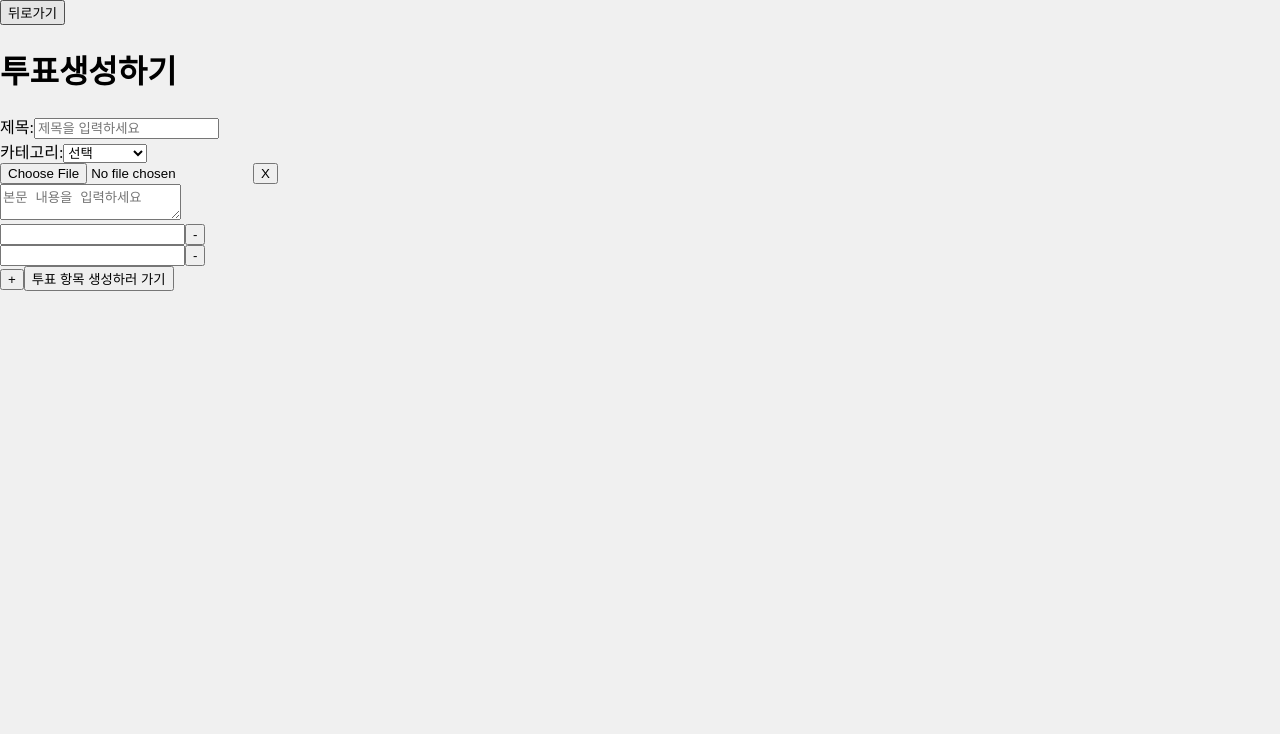
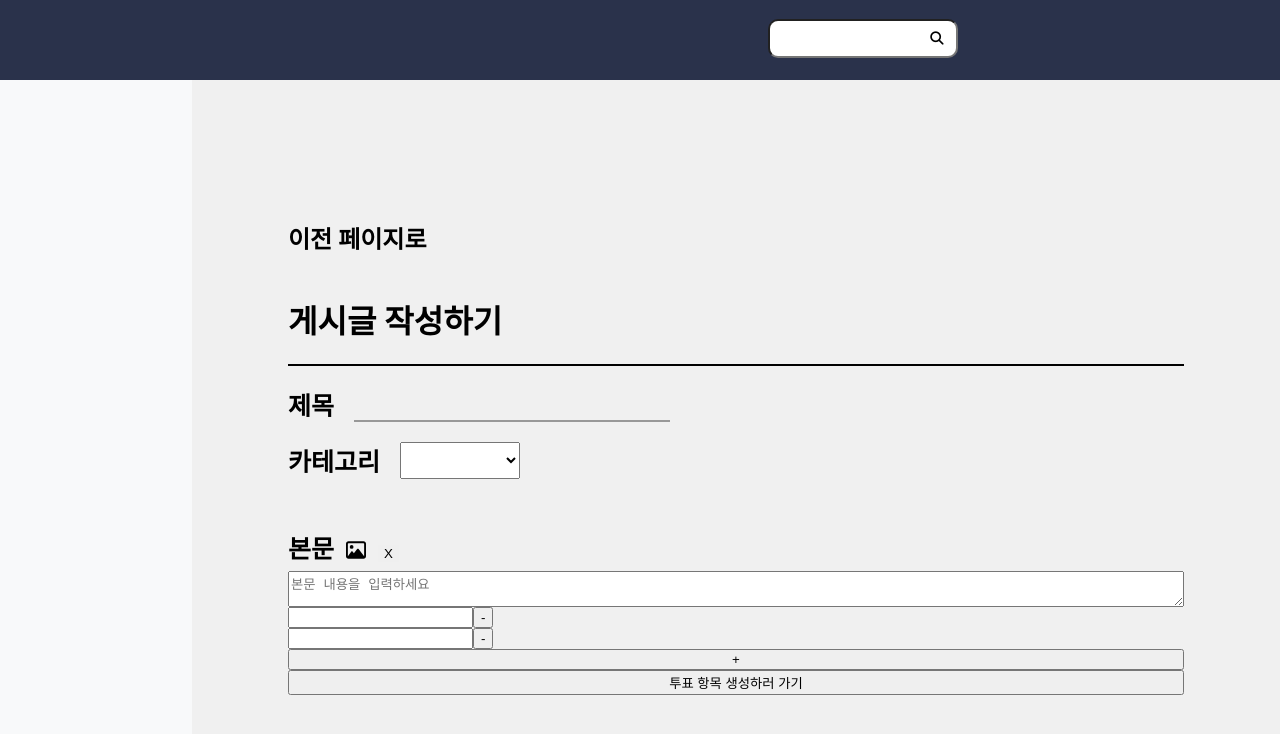
Before and after one commit to NangManBo/Capstone_React, a React (Create React App) app: page /votemake in a window 1280 px wide. Shown: the top 734 px of the page. Built offline with nearby package versions, Linux system fonts and the light colour scheme.

Commit message:
🐛 투표 생성 페이지 수정

```diff
--- a/package.json
+++ b/package.json
@@ -4,10 +4,14 @@
   "private": true,
   "proxy": "https://dovote.p-e.kr",
   "dependencies": {
+    "@ant-design/icons": "^5.3.7",
     "@fortawesome/fontawesome-free": "^6.5.2",
+    "@fortawesome/free-regular-svg-icons": "^6.5.2",
+    "@fortawesome/react-fontawesome": "^0.2.1",
     "@testing-library/jest-dom": "^5.17.0",
     "@testing-library/react": "^13.4.0",
     "@testing-library/user-event": "^13.5.0",
+    "antd": "^5.17.3",
     "axios": "^1.6.8",
     "cors": "^2.8.5",
     "eslint-plugin-jsx-a11y": "^6.8.0",
--- a/src/Capstone_Web_Page/components/userBox_componet.js
+++ b/src/Capstone_Web_Page/components/userBox_componet.js
@@ -73,7 +73,8 @@ export const UserBox = (
           </h4>
           <button
             className="user_box_login"
-            onClick={() => goToLogin()}
+            onClick={goToVoteMake}
+            //onClick={() => goToLogin()}
           >
             로그인
           </button>
--- a/src/Capstone_Web_Page/pages/Main_Page.web.js
+++ b/src/Capstone_Web_Page/pages/Main_Page.web.js
@@ -9,6 +9,7 @@ import { AlarmBox } from '../components/alarmBox_components';
 import { UserBox } from '../components/userBox_componet';
 import { PopularVoteBanner } from '../components/popularVoteBanner_components';
 import { GetManagerVotes } from '../components/managerVote_components';
+
 function MainPage() {
   const navigate = useNavigate();
   const location = useLocation();
@@ -19,6 +20,7 @@ function MainPage() {
       jwtToken: '',
       nickname: 'guest',
     };
+
   const [unreadMessageCount, setUnreadMessageCount] =
     useState(0);
   const [votes, setVotes] = useState([]); // 상태 추가
--- a/src/Capstone_Web_Page/pages/VoteCreatedUser_Page.web.js
+++ b/src/Capstone_Web_Page/pages/VoteCreatedUser_Page.web.js
@@ -2,6 +2,7 @@ import React, { useEffect, useState, useRef } from 'react';
 import { useNavigate, useLocation } from 'react-router-dom';
 import { fetchComments } from '../functions/fetchComment_function';
 import axios from 'axios';
+
 function VoteCreatedUserPage() {
   const navigate = useNavigate();
   const location = useLocation();
--- a/src/Capstone_Web_Page/pages/VoteMake_Page.web.js
+++ b/src/Capstone_Web_Page/pages/VoteMake_Page.web.js
@@ -1,6 +1,10 @@
 import React, { useState } from 'react';
 import { useNavigate, useLocation } from 'react-router-dom';
 import axios from 'axios';
+import { MainBanner } from '../components/mainBanner_components';
+import './styles/voteMake_style.css';
+import { FontAwesomeIcon } from '@fortawesome/react-fontawesome';
+import { faImage } from '@fortawesome/free-regular-svg-icons';
 
 function VoteMakePage() {
   // React Router의 useLocation 훅을 사용하여 URL의 상태 접근
@@ -85,7 +89,12 @@ function VoteMakePage() {
     console.log('이미지 file', mediaFile);
     try {
       const formData = new FormData();
-
+      const pollData = {
+        title: titleInput,
+        category: selectedCategory,
+        question: description,
+        user: userId,
+      };
       if (titleInput.trim() === '') {
         alert('알림', '제목을 입력하세요.');
       } else if (
@@ -101,38 +110,10 @@ function VoteMakePage() {
         alert('알림', '투표항목내용을 입력해주세요.');
       } else {
         formData.append(
-          'user',
-          JSON.stringify({ user: nickname })
-        );
-        formData.append(
-          'title',
-          JSON.stringify({ title: titleInput })
-        );
-        formData.append(
-          'question',
-          JSON.stringify({ question: description })
+          'pollData',
+          JSON.stringify(pollData)
         );
 
-        //   if (selectedMedia) {
-        //     const localUri = selectedMedia;
-        //     const filename = localUri.split('/').pop();
-        //     const match = /\.(\w+)$/.exec(filename ?? '');
-        //     const type = match
-        //       ? `image/${match[1]}`
-        //       : 'image';
-
-        //     const response = await fetch(localUri);
-        //     const blob = await response.blob();
-
-        //     formData.append('mediaData', {
-        //       uri: localUri,
-        //       name: filename,
-        //       type: type, // Use the actual Content-Type from the result
-        //       blob: blob,
-        //     });
-        //   }
-        // }
-        // 파일이 선택되었다면 FormData에 추가
         if (mediaFile) {
           formData.append('mediaData', mediaFile);
         }
@@ -212,8 +193,16 @@ function VoteMakePage() {
   };
 
   return (
-    <div>
-      <button
+    <div className="vote_page">
+      <MainBanner
+        jwtToken={jwtToken}
+        isLoggedIn={isLoggedIn} // 또는 조건에 따라 변하는 값
+        userId={userId}
+        nickname={nickname}
+      />
+      <div className="left_bar"></div>
+      <div className="right_page">
+        <h2
           onClick={() =>
             navigate('/', {
               state: {
@@ -225,45 +214,65 @@ function VoteMakePage() {
             })
           }
         >
-        뒤로가기
-      </button>
-      <h1>투표생성하기</h1>
-
-      <div>
-        <label>제목:</label>
+          이전 페이지로
+        </h2>
+        <div className="voteMake_header">
+          <h1>게시글 작성하기</h1>
+        </div>
+        <div className="voteMake_titlebox">
+          <label className="voteMake_title">제목</label>
           <input
+            className="no-border-input"
             type="text"
-          placeholder="제목을 입력하세요"
+            placeholder=""
             value={titleInput}
             onChange={(e) => setTitleInput(e.target.value)}
           />
         </div>
 
-      <div>
-        <label>카테고리:</label>
+        <div className="voteMake_categorybox">
+          <label className="voteMake_title">카테고리</label>
           <select
+            className="category_select"
             value={selectedCategory}
             onChange={(e) =>
               setSelectedCategory(e.target.value)
             }
           >
-          <option value="">선택</option>
+            <option value=""></option>
             {categories.map((option) => (
-            <option key={option.value} value={option.value}>
+              <option
+                key={option.value}
+                value={option.value}
+              >
                 {option.label}
               </option>
             ))}
           </select>
         </div>
 
-      <div>
-        {/* 생략된 입력 필드 및 버튼 */}
+        <div className="voteMake_question">
+          <label className="voteMake_title">본문</label>
           <input
             type="file"
-          accept="image/*,video/*" // Accept both images and videos
+            accept="image/*,video/*"
             onChange={handleImageChange}
+            id="file-input"
+            className="custom-file-input"
           />
-        <button onClick={cancelImage}>X</button>
+          <label
+            htmlFor="file-input"
+            className="custom-file-label"
+          >
+            <FontAwesomeIcon icon={faImage} />
+          </label>
+
+          <button
+            className="cancel-button"
+            onClick={cancelImage}
+          >
+            X
+          </button>
         </div>
 
         <textarea
@@ -303,6 +312,7 @@ function VoteMakePage() {
           투표 항목 생성하러 가기
         </button>
       </div>
+    </div>
   );
 }
 
--- /dev/null
+++ b/src/Capstone_Web_Page/pages/styles/voteMake_style.css
@@ -0,0 +1,108 @@
+.vote_page {
+  display: flex;
+  flex-direction: row;
+  height: 200vh;
+  overflow-y: hidden;
+  overflow-x: hidden;
+}
+
+.left_bar {
+  display: flex;
+  flex-direction: column;
+  justify-content: center;
+  align-items: center;
+  width: 15%;
+  height: 200vh;
+  background-color: #f8f9fa;
+  overflow-y: hidden;
+  overflow-x: hidden;
+}
+
+.right_page {
+  display: flex;
+  margin-left: 7.5%;
+  width: 70%;
+  margin-top: 200px;
+  flex-direction: column;
+  justify-content: top;
+  align-items: left;
+  height: 200vh; /* 뷰포트 높이에 맞춤 */
+  overflow-y: hidden;
+  overflow-x: hidden;
+}
+
+.voteMake_header {
+  border-bottom: 2px solid black;
+  padding-bottom: 4px;
+  padding: 0;
+}
+
+.voteMake_title {
+  font-size: 25px;
+  font-weight: bold;
+}
+
+.voteMake_titlebox {
+  display: flex;
+  flex-direction: row;
+  justify-content: left;
+  align-items: center;
+  margin-top: 20px;
+}
+
+.voteMake_categorybox {
+  display: flex;
+  flex-direction: row;
+  justify-content: left;
+  align-items: center;
+  margin-top: 20px;
+}
+
+.category_select {
+  margin-left: 20px;
+  width: 120px;
+  padding: 8px;
+  font-size: 15px;
+}
+.no-border-input {
+  margin-left: 20px;
+  width: 300px;
+  border: none;
+  border-bottom: 2px solid rgb(152, 152, 152); /* 아래쪽 테두리 추가 */
+  outline: none;
+  background-color: rgb(240, 240, 240);
+  padding: 8px;
+  font-size: 16px;
+}
+
+.custom-file-input {
+  display: none; /* 기본 파일 입력 버튼 숨기기 */
+}
+
+.custom-file-label {
+  display: inline-block;
+  cursor: pointer;
+  padding: 8px 12px;
+  color: rgb(0, 0, 0);
+  border-radius: 4px;
+  font-size: 20px;
+}
+
+.custom-file-label:hover {
+  background-color: #9c9c9c;
+  border-color: #000000;
+}
+
+.voteMake_question {
+  margin-top: 50px;
+}
+
+.cancel-button {
+  border: none;
+}
+
+.cancel-button:hover {
+  background-color: #9c9c9c;
+  border-color: #000000;
+  font-size: 20px;
+}
```
Also changed, not shown: 1 other file (tests, documents, lock files or other folders). Lines whose indentation alone changed are shown as unchanged.
